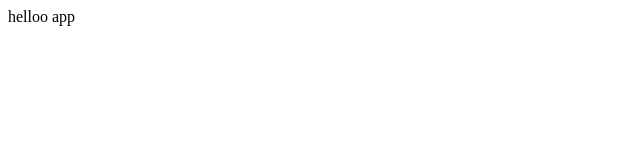
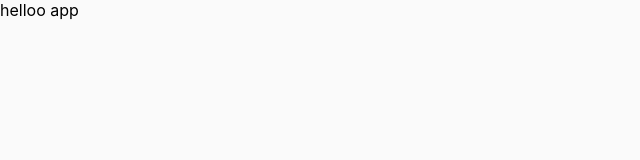
Before and after one commit to DevRobert127/Egyptians-Abroad-Typescript-Frontend, a Next.js app: page / in a window 1280 px wide. Shown: the top 160 px of the page, without its empty margins (0-640 px from the left). Built offline with nearby package versions, Linux system fonts and the light colour scheme.

Commit message:
feat: add project GlobalStyles

```diff
--- a/pages/_app.tsx
+++ b/pages/_app.tsx
@@ -1,6 +1,12 @@
 import type { AppProps } from 'next/app'
+import GlobalStyles from '../styles/GlobalStyles'
 
 function MyApp({ Component, pageProps }: AppProps) {
-  return <Component {...pageProps} />
+  return (
+    <>
+      <GlobalStyles />
+      <Component {...pageProps} />
+    </>
+  )
 }
 export default MyApp
--- /dev/null
+++ b/styles/GlobalStyles.tsx
@@ -0,0 +1,31 @@
+import { createGlobalStyle } from 'styled-components'
+
+const GlobalStyles = createGlobalStyle`
+
+body {
+  padding: 0;
+	margin: 0;
+	margin: auto;
+	/* font-family: 'Caveat', cursive; */
+  font-family: Segoe -apple-system, BlinkMacSystemFont, 'Segoe UI', Roboto, Oxygen,
+	Ubuntu, Cantarell, 'Open Sans', 'Helvetica Neue', sans-serif;
+	background-color: #fafafa;
+	touch-action: manipulation;
+}
+
+a {
+  color: inherit;
+  text-decoration: none;
+}
+
+* {
+  box-sizing: border-box;
+  margin: 0px;
+  padding: 0px;
+	outline: none !important;
+	-webkit-tap-highlight-color: transparent;
+	user-select: none;
+}
+`
+
+export default GlobalStyles
```
